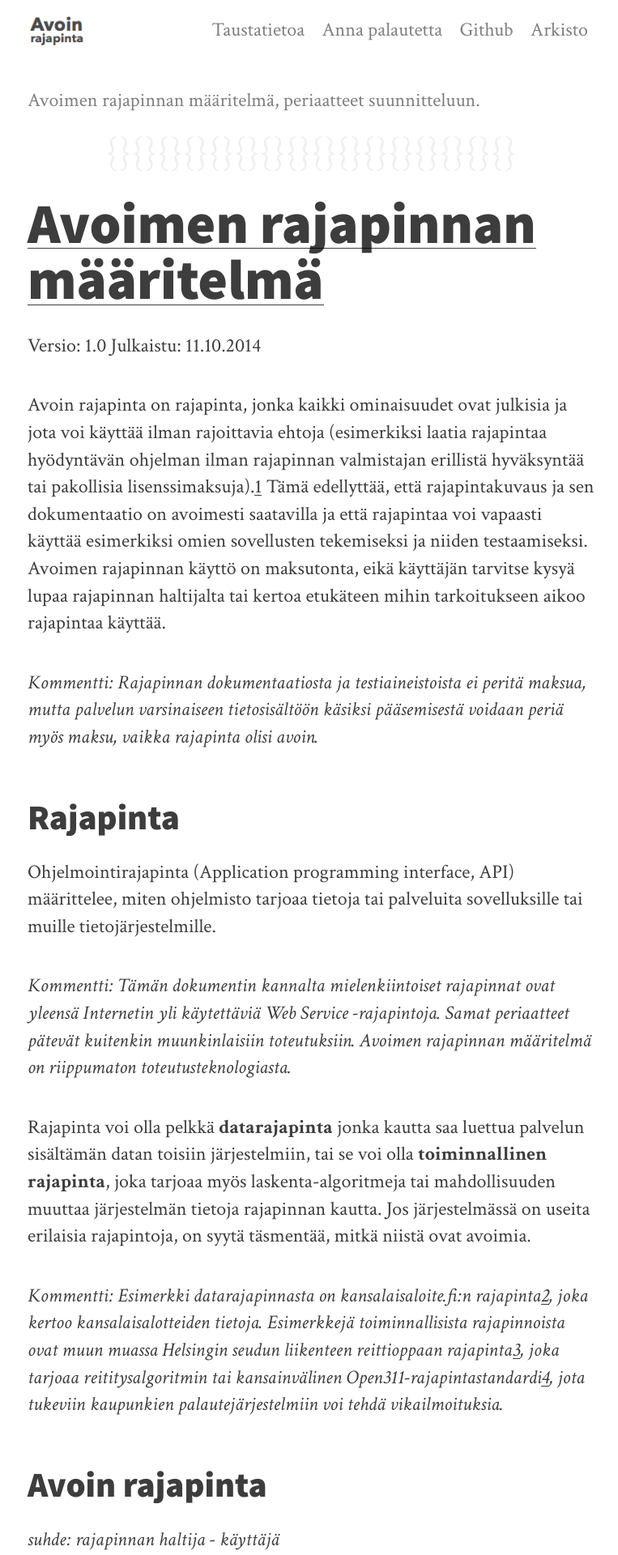
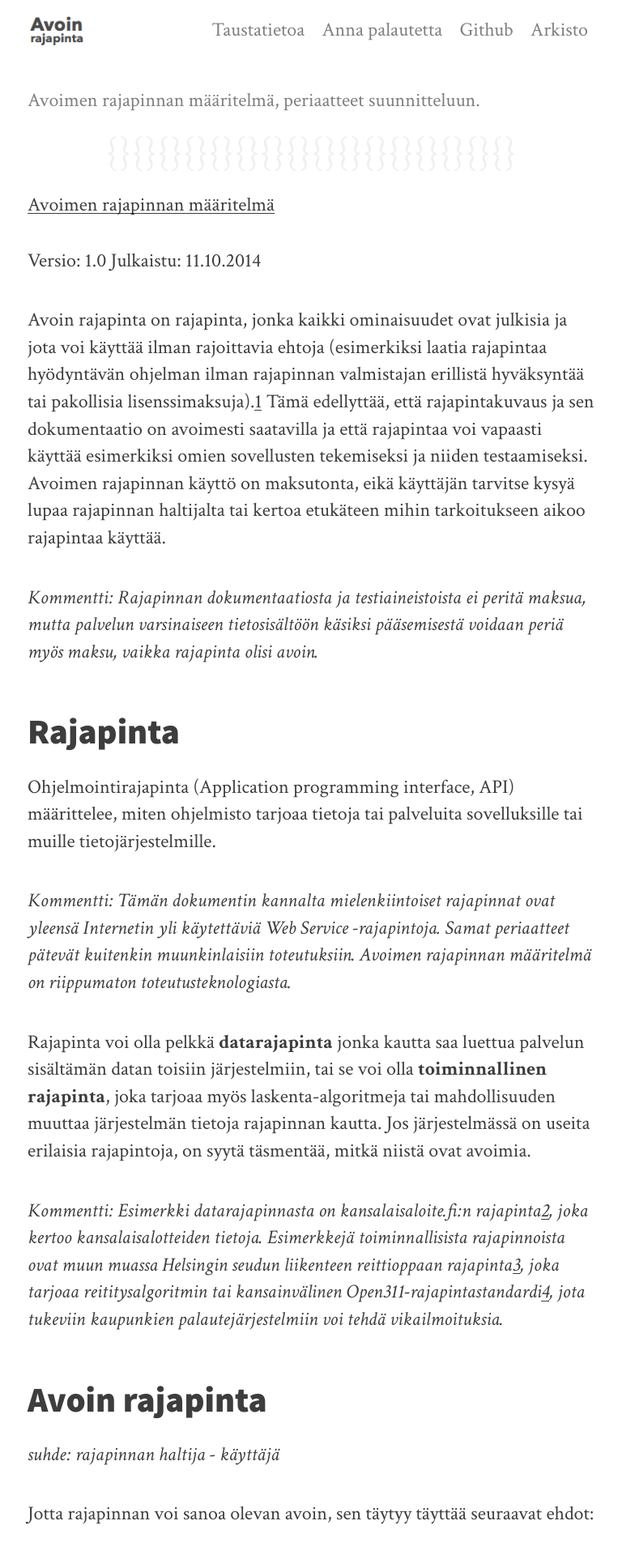
Before and after one commit to okffi/open-api-definition, a Jekyll site: the page built from index.html, in a window 1280 px wide. Shown: the top 1920 px of the page at 81% size, without its empty margins (256-1019 px from the left). Built offline with Jekyll 4.4.1, drawn with Linux system fonts in a browser that asks for light colours; nearby versions of some CDN libraries; the list of posts is cut into pages by our own code.

Commit message:
Update post_detail.html
Testi

```diff
--- a/_includes/post_detail.html
+++ b/_includes/post_detail.html
@@ -1,4 +1,3 @@
-<h1 class="entry-title">
 {% if post.title %}
     <a href="{{ root_url }}{{ post.url }}">{{ post.title }}</a>
 {% endif %}
```
